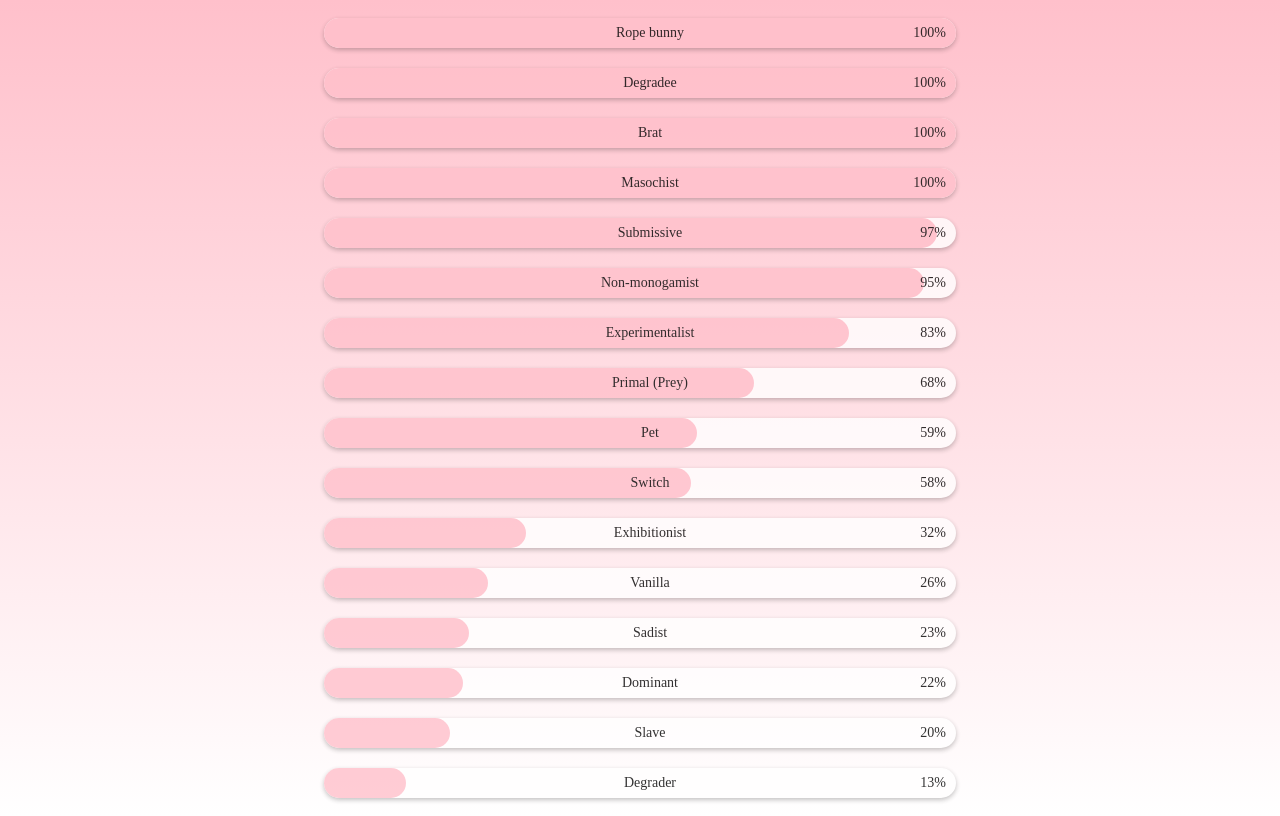
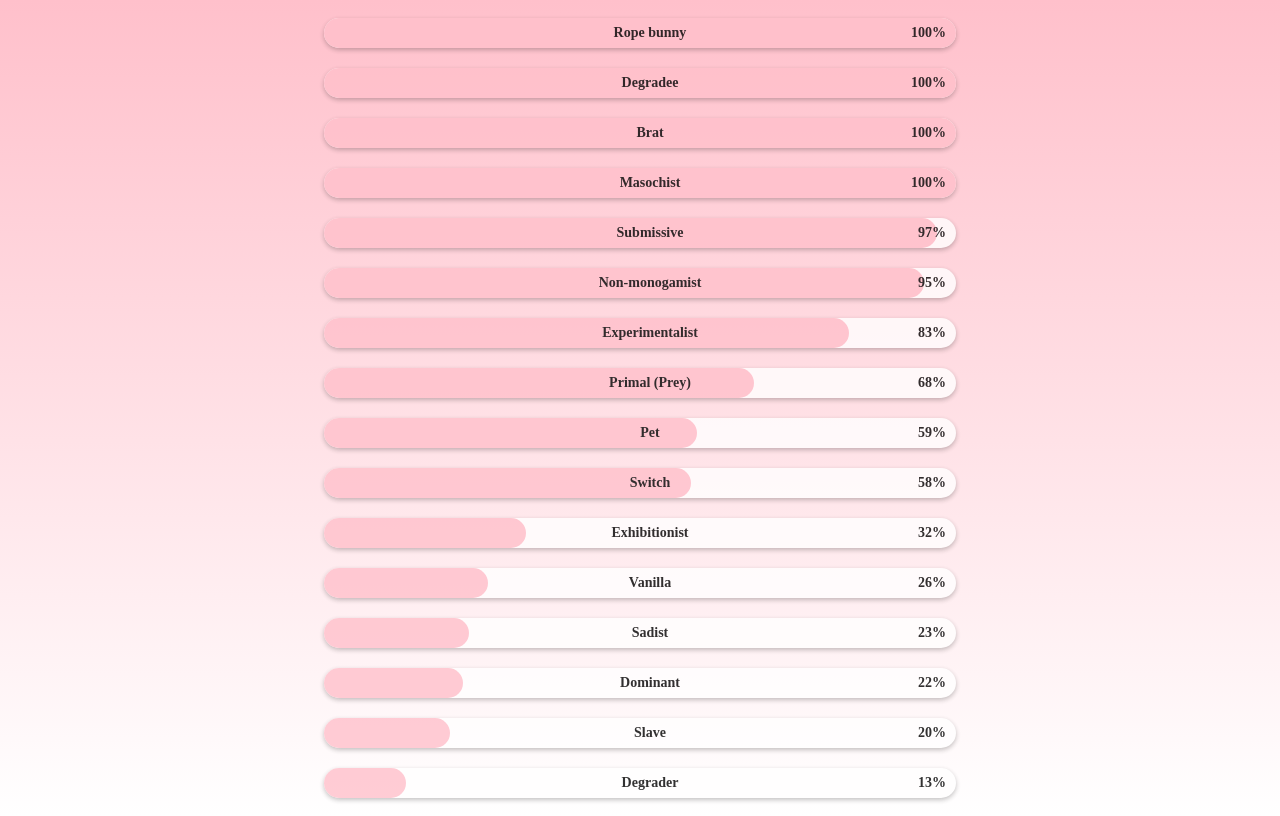
Before and after one commit to BitFlippy/BitFlippy.github.io, a plain HTML site: page index.html in a window 1280 px wide. Drawn offline with Linux system fonts and the light colour scheme.

Commit message:
new font and some nice style changes.

```diff
--- a/index.html
+++ b/index.html
@@ -2,6 +2,12 @@
 <html>
   <head>
     <style>
+        @font-face {
+        font-family: "Nobile";
+        src: url(https://fonts.googleapis.com/css2?family=Nobile&display=swap);
+        font-weight: bold 700;
+      }
+
       body {
         background: linear-gradient(to bottom, #ffc0cb, #fff);
         height: 100vh;
@@ -38,6 +44,8 @@
         left: 10px;
         color: black;
         font-size: 14px;
+        font-family: "Nobile";
+        font-weight: bold;
         display: flex;
         align-items: center;
         width: 100%;
@@ -48,6 +56,8 @@
         right: 10px;
         color: black;
         font-size: 14px;
+        font-family: "Nobile";
+        font-weight: bold;
       }
     </style>
   </head>
```
